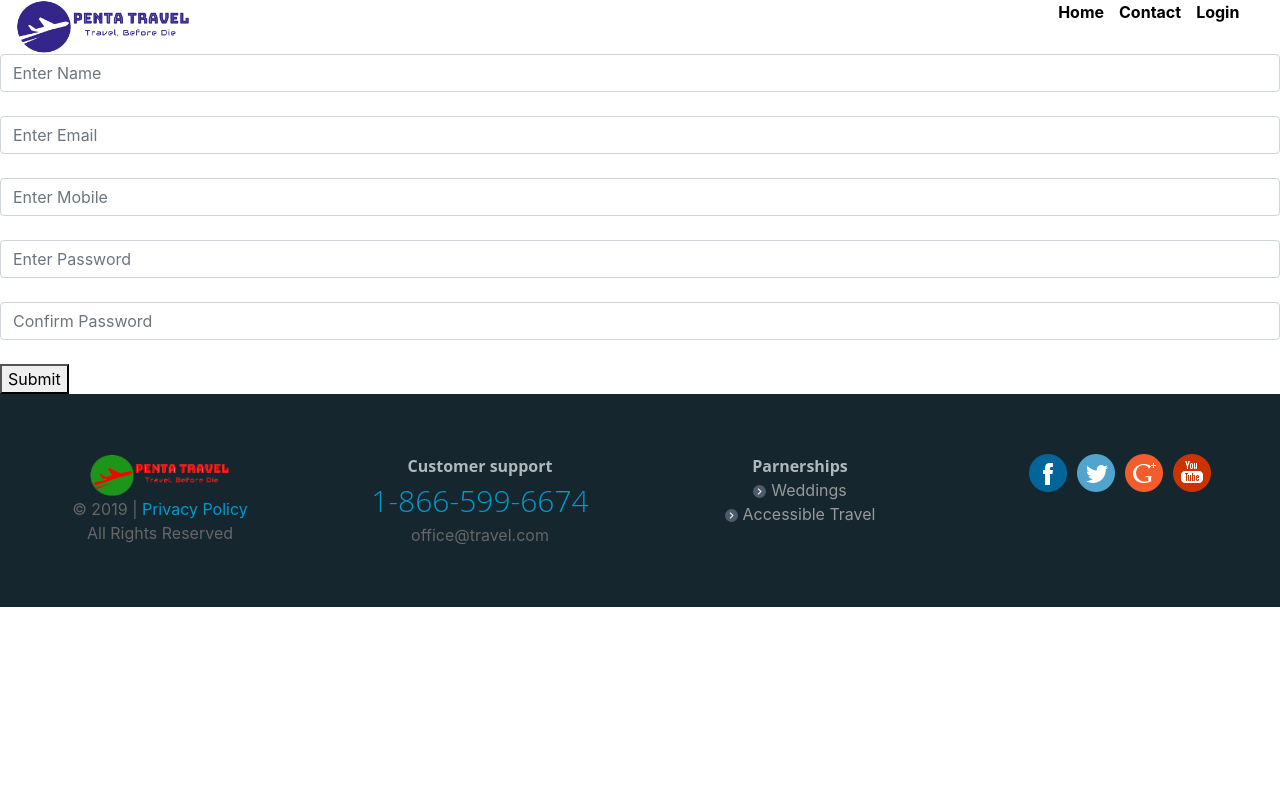
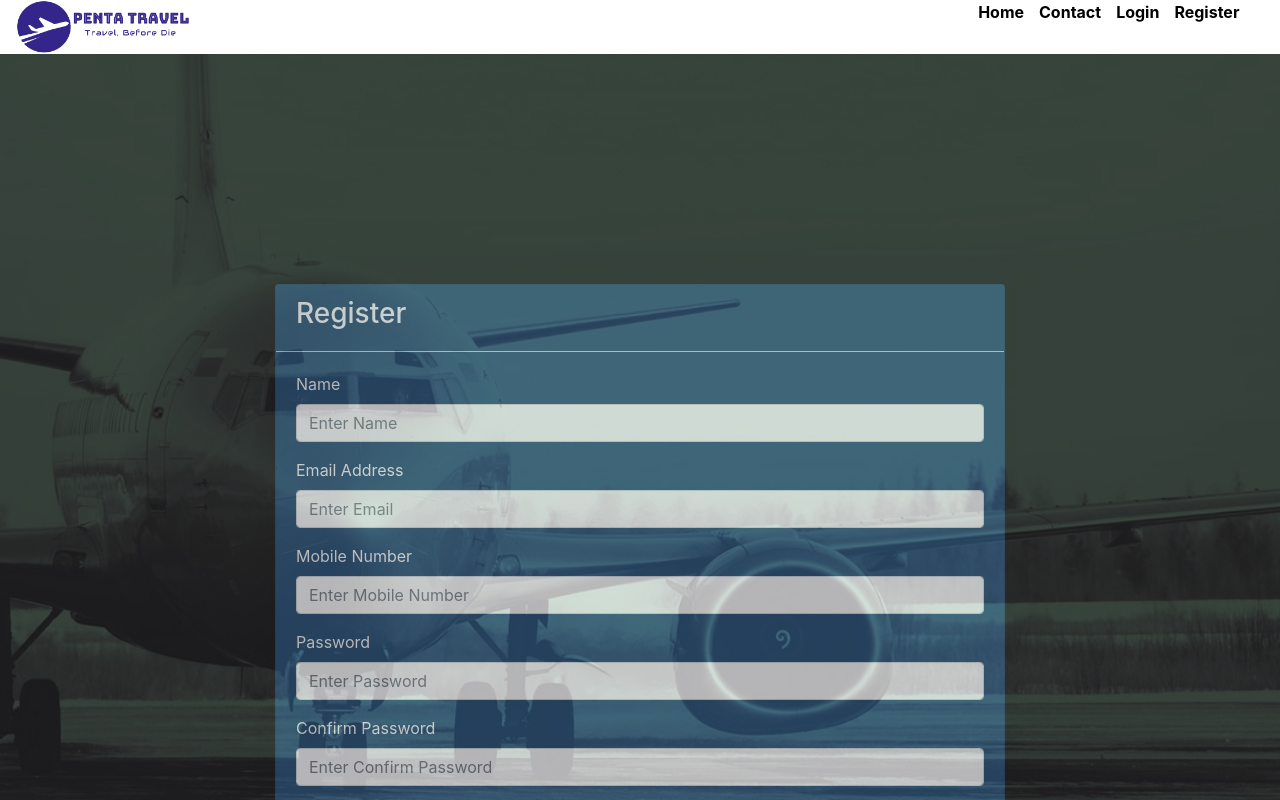
Before and after one commit to miltondatta/OTA, a React (Create React App) app in the folder client/: page /register in a window 1280 px wide. Shown: the top 800 px of the page. Built offline with nearby package versions, Linux system fonts and the light colour scheme.

Commit message:
register page design done

```diff
--- a/client/src/App.js
+++ b/client/src/App.js
@@ -16,6 +16,9 @@ import FlightList from './components/flights/FlightList';
 import FlightPayment from './components/payments/FlightPayment';
 import Contact from "./components/contact/Contact";
 import Profile from "./components/profile/Profile";
+
+// Css
+import 'bootstrap/dist/css/bootstrap.min.css';
 
 
 // Check for token
--- a/client/src/assets/css/contact.css
+++ b/client/src/assets/css/contact.css
@@ -4,6 +4,11 @@
     background-size: cover;
     background-repeat: no-repeat;
     color: #ffffff;
+}
+
+.contact-overlay {
+    background-color: #000;
+    opacity: 0.6;
 }
 
 .contact-area-container {
@@ -13,9 +18,8 @@
 
 .card {
     background: #0f3e68 !important;
-    opacity: 0.7 !important;
 }
 
 .card-header {
-    border-bottom: 1px solid #cccccc;
+    border-bottom: 1px solid #cccccc !important;
 }
--- a/client/src/assets/css/register.css
+++ b/client/src/assets/css/register.css
@@ -1,4 +1,4 @@
-.login-area {
+.login-area, .register-area{
     background-image: url('../../assets/img/contact.jpg');
     background-position: center center;
     background-size: cover;
@@ -6,13 +6,18 @@
     color: #ffffff;
 }
 
-.login-area-container {
+.login-area-container, .register-area-container{
     padding-top: 230px;
     padding-bottom: 160px;
 }
 
+.register-overlay, .login-overlay {
+    background-color: #000;
+    opacity: 0.6;
+}
+
 .password_not_matched {
-    border: 1px solid red;
+    border: 1px solid red !important;
 }
 
 .marginTopDecrease {
@@ -22,3 +27,7 @@
 .fade {
     opacity: 1;
 }
+
+.card-header {
+    border-bottom: 1px solid #cccccc !important;
+}
--- a/client/src/components/auth/Login.js
+++ b/client/src/components/auth/Login.js
@@ -1,6 +1,7 @@
-import React, {Component, Fragment} from 'react';
+import React, {Component} from 'react';
 import PropTypes from 'prop-types';
 import {Alert, Button, Card, Form} from "react-bootstrap";
+import {Link} from 'react-router-dom';
 
 // Redux
 import {loginUser} from '../../actions/authActions';
@@ -8,7 +9,6 @@ import {connect} from 'react-redux';
 
 // Css
 import '../../assets/css/register.css';
-import 'bootstrap/dist/css/bootstrap.min.css';
 
 class Login extends Component {
     constructor(props) {
@@ -61,9 +61,10 @@ class Login extends Component {
     render() {
         return (
             <div className="login-area">
+                <div className="login-overlay">
                     <div className="container login-area-container">
                         {this.state.errors.msg &&
-                    <div className="row" style={{paddingTop: '30px'}}>
+                        <div className="row">
                             <div className="offset-md-2 col-md-8">
                                 <Alert variant={'danger'}>
                                     {this.state.errors.msg}
@@ -82,27 +83,32 @@ class Login extends Component {
                                             <Form.Row>
                                                 <Form.Group className="col-md-12"
                                                             controlId="formGridEmail">
-                                                <Form.Label htmlFor={'email'}>Email Address</Form.Label>
-                                                <Form.Control type="text" name={'email'} id={'email'} value={this.state.email}
+                                                    <Form.Label>Email Address</Form.Label>
+                                                    <Form.Control type="text" name={'email'} value={this.state.email}
                                                                   onChange={this.onChange} placeholder="Enter Email"
                                                                   required/>
                                                 </Form.Group>
 
-                                            <Form.Group className="col-md-12 pr-0"
+                                                <Form.Group className="col-md-12"
                                                             controlId="formGridPassword">
-                                                <Form.Label htmlFor={'password'}>Phone</Form.Label>
-                                                <Form.Control type="password" name={'password'} id={'password'}
+                                                    <Form.Label>Password</Form.Label>
+                                                    <Form.Control type="password" name={'password'}
                                                                   value={this.state.password} onChange={this.onChange}
-                                                              placeholder="Enter Phone Number" required/>
+                                                                  placeholder="Enter Password" required/>
                                                 </Form.Group>
                                             </Form.Row>
 
-                                        <Button className={'login-button'} variant="info" type="submit">
+                                            <Button variant="info" type="submit">
                                                 Submit
                                             </Button>
+                                            <p className={'pb-0 mb-0 pt-2'}>Not a member yet? <Link
+                                                to={'/register'}>
+                                                Join now
+                                            </Link></p>
                                         </Form>
                                     </Card.Body>
                                 </Card>
+                            </div>
                         </div>
                     </div>
                 </div>
--- a/client/src/components/auth/Register.js
+++ b/client/src/components/auth/Register.js
@@ -1,7 +1,7 @@
-import React, {Component, Fragment} from 'react';
+import React, {Component} from 'react';
 import PropTypes from 'prop-types';
-import {withRouter} from 'react-router-dom';
-import {Alert} from "react-bootstrap";
+import {Link, withRouter} from 'react-router-dom';
+import {Alert, Button, Card, Form} from "react-bootstrap";
 
 // Css
 import '../../assets/css/register.css';
@@ -73,68 +73,90 @@ class Register extends Component {
 
     render() {
         const password_matched = this.state.pass_match ? '' : 'password_not_matched';
-        const marginTop = this.state.errors.msg ? 'marginTopDecrease' : '';
         return (
-            <Fragment>
-                <div className="container breadcrub"></div>
-                <div className="register-fullwidith">
+            <div className="register-area">
+                <div className="register-overlay">
+                    <div className="container register-area-container">
                         {this.state.errors.msg &&
-                    <div className="row" style={{paddingTop: '30px'}}>
-                        <div className="col-md-4"></div>
-                        <div className="col-md-4">
+                        <div className="row">
+                            <div className="offset-md-2 col-md-8">
                                 <Alert variant={'danger'}>
                                     {this.state.errors.msg}
                                 </Alert>
                             </div>
                         </div>
                         }
-                    <form onSubmit={this.onSubmit}>
-                        <div className={`register-wrap ${marginTop}`}>
-                            <div className="register-c1">
-                                <div className="cpadding50">
-                                    <input type="text" className="form-control logpadding"
-                                           name="name" value={this.state.name}
+                        <div className="row">
+                            <div className="col-md-8 offset-md-2">
+                                <Card>
+                                    <Card.Header>
+                                        <h3>Register</h3>
+                                    </Card.Header>
+                                    <Card.Body>
+                                        <Form onSubmit={this.onSubmit}>
+                                            <Form.Row>
+                                                <Form.Group className="col-md-12"
+                                                            controlId="formGridEmail">
+                                                    <Form.Label>Name</Form.Label>
+                                                    <Form.Control type="text" name={'name'} value={this.state.name}
+                                                                  onChange={this.onChange} placeholder="Enter Name"
+                                                                  required/>
+                                                </Form.Group>
+
+                                                <Form.Group className="col-md-12"
+                                                            controlId="formGridEmail">
+                                                    <Form.Label>Email Address</Form.Label>
+                                                    <Form.Control type="text" name={'email'} value={this.state.email}
+                                                                  onChange={this.onChange} placeholder="Enter Email"
+                                                                  required/>
+                                                </Form.Group>
+
+                                                <Form.Group className="col-md-12"
+                                                            controlId="formGridEmail">
+                                                    <Form.Label>Mobile Number</Form.Label>
+                                                    <Form.Control type="text" name={'mobile'} value={this.state.mobile}
                                                                   onChange={this.onChange}
-                                           placeholder="Enter Name" required/> <br/>
+                                                                  placeholder="Enter Mobile Number"
+                                                                  required/>
+                                                </Form.Group>
 
-                                    <input type="text" className="form-control logpadding"
-                                           name="email" value={this.state.email}
-                                           onChange={this.onChange}
-                                           placeholder="Enter Email" required/> <br/>
+                                                <Form.Group className="col-md-12"
+                                                            controlId="formGridPassword">
+                                                    <Form.Label>Password</Form.Label>
+                                                    <Form.Control type="password" name={'password'}
+                                                                  value={this.state.password} onChange={this.onChange}
+                                                                  placeholder="Enter Password" required/>
+                                                </Form.Group>
 
-                                    <input type="text" className="form-control logpadding"
-                                           name="mobile" value={this.state.mobile}
-                                           onChange={this.onChange}
-                                           placeholder="Enter Mobile" required/> <br/>
-
-                                    <input type="password" className="form-control logpadding"
-                                           name="password" value={this.state.password}
-                                           onChange={this.onChange}
-                                           placeholder="Enter Password" required minLength={'4'}/> <br/>
-
-                                    <input type="password" className={`form-control logpadding ${password_matched}`}
-                                           name="password2" value={this.state.password2}
-                                           onChange={this.onChange}
-                                           placeholder="Confirm Password" required/>
+                                                <Form.Group className="col-md-12"
+                                                            controlId="formGridPassword">
+                                                    <Form.Label>Confirm Password</Form.Label>
+                                                    <Form.Control type="password" className={`${password_matched}`}
+                                                                  name={'password2'}
+                                                                  value={this.state.password2} onChange={this.onChange}
+                                                                  placeholder="Enter Confirm Password" required/>
                                                     {!this.state.pass_match &&
                                                     <span style={{color: 'red', fontSize: '12px'}}>Confirm password did not matched with password!</span>
                                                     }
-                                    <br/>
-                                </div>
-                            </div>
-                            <div className="register-c2">
-                                <div className="logmargfix">
-                                    <div className="chpadding50">
-                                        <div className="alignbottom">
-                                            <button className="btn-search4" type="submit">Submit</button>
+                                                </Form.Group>
+                                            </Form.Row>
+
+                                            <Button variant="info" type="submit">
+                                                Submit
+                                            </Button>
+
+                                            <p className={'pb-0 mb-0 pt-2'}>Already a member? <Link
+                                                to={'/login'}>
+                                                Sign In
+                                            </Link></p>
+                                        </Form>
+                                    </Card.Body>
+                                </Card>
                             </div>
                         </div>
                     </div>
                 </div>
             </div>
-                    </form>
-                </div>
-            </Fragment>
         )
     }
 }
--- a/client/src/components/contact/Contact.js
+++ b/client/src/components/contact/Contact.js
@@ -3,12 +3,12 @@ import {Form, Button, Card} from "react-bootstrap";
 
 // Css
 import '../../assets/css/contact.css';
-import 'bootstrap/dist/css/bootstrap.min.css';
 
 class Contact extends Component {
     render() {
         return (
             <div className="contact-area">
+                <div className="contact-overlay">
                     <div className="container contact-area-container">
                         <div className="row">
                             <div className="col-md-8 offset-md-2">
@@ -28,7 +28,8 @@ class Contact extends Component {
                                                 <Form.Group className="col-md-6 pr-0"
                                                             controlId="formGridPassword">
                                                     <Form.Label>Phone</Form.Label>
-                                                <Form.Control type="text" placeholder="Enter Phone Number" required/>
+                                                    <Form.Control type="text" placeholder="Enter Phone Number"
+                                                                  required/>
                                                 </Form.Group>
                                             </Form.Row>
 
@@ -56,6 +57,7 @@ class Contact extends Component {
                         </div>
                     </div>
                 </div>
+            </div>
         )
     }
 }
--- a/client/src/components/layout/Navbar.js
+++ b/client/src/components/layout/Navbar.js
@@ -35,6 +35,7 @@ function Navbar({logoutUser, auth: {isAuthenticated}}) {
         <Fragment>
             <li><Link to={'/contact'}>Contact</Link></li>
             <li><Link to={'/login'}>Login</Link></li>
+            <li><Link to={'/register'}>Register</Link></li>
         </Fragment>
     );
 
```
Lines whose indentation alone changed are shown as unchanged.
